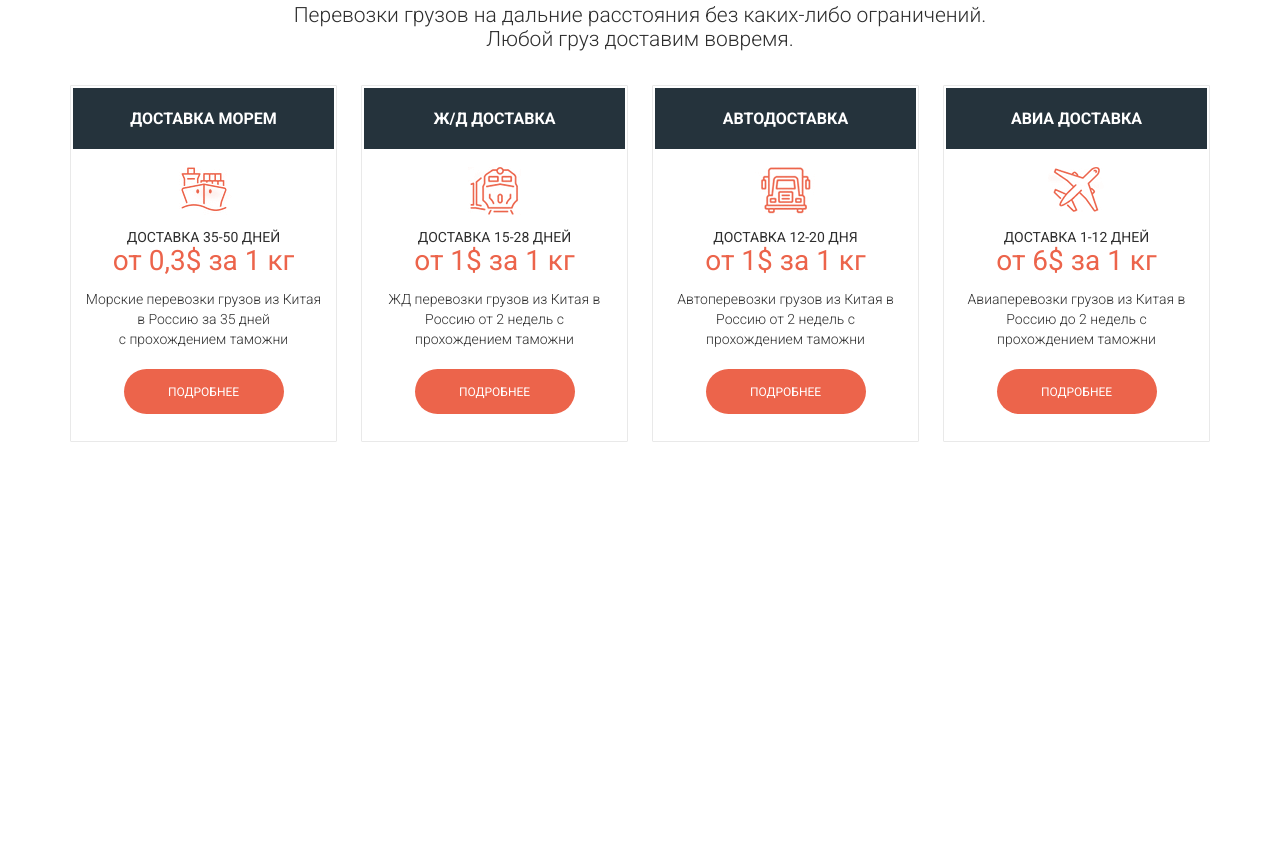
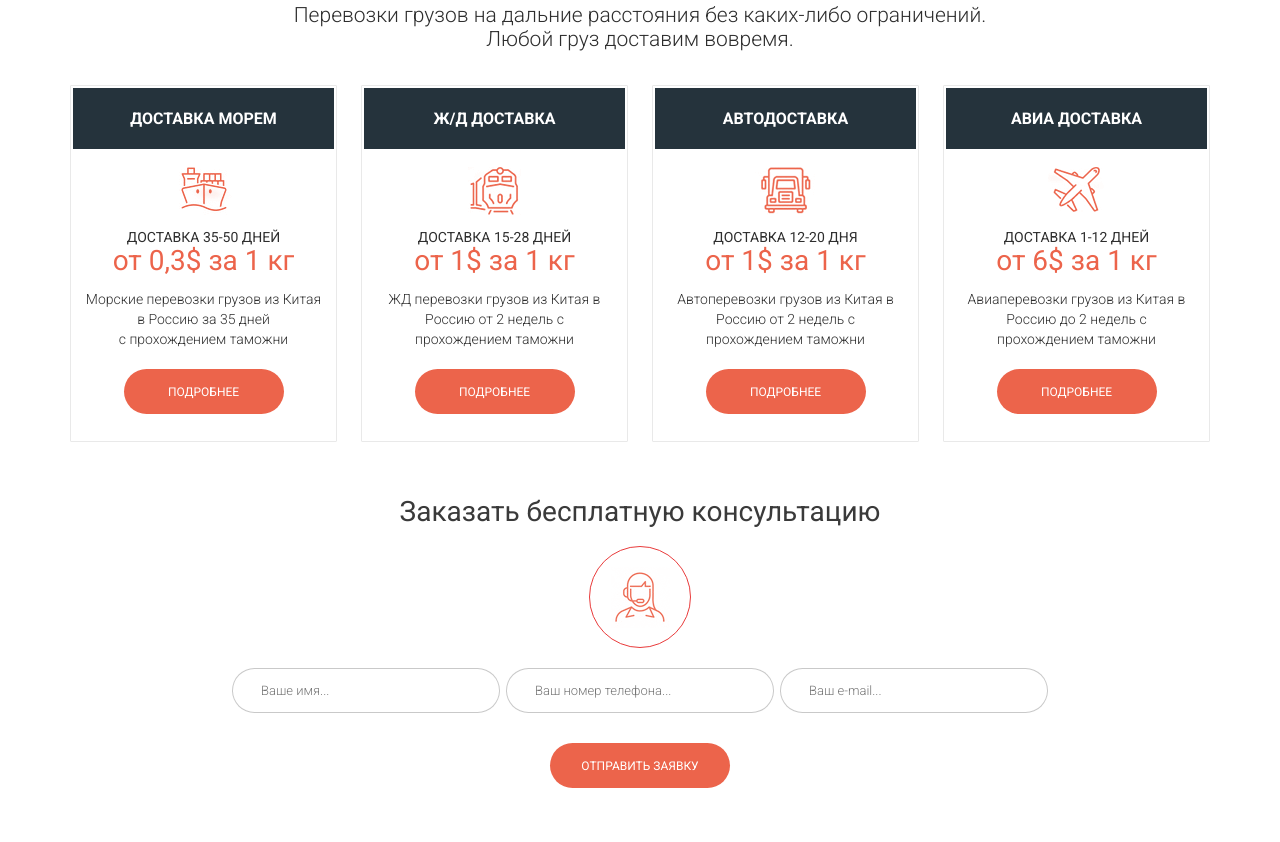
Before and after one commit to iSkep/global_opt, a website: page src/index.html in a window 1280 px wide. Shown: the part 2357-3199 px from the top of the page. Before the commit the page ends 2855 px from the top, so only its background shows below. Drawn offline with Linux system fonts and the light colour scheme.

Commit message:
Добавлена секция консультации, начальная форма

```diff
--- a/src/index.html
+++ b/src/index.html
@@ -206,6 +206,21 @@
             </div>
         </div>
     </section>
+    <section class="consultation">
+        <div class="container">
+            <h2 class="title-consultation">Заказать бесплатную консультацию</h2>
+            <div class="subsection__icon subsection__icon_orange-border">
+                <img src="icons/manager.png" alt="manager">
+            </div>
+            <form class="feed-form" action="#">
+                <input type="text" placeholder="Ваше имя...">
+                <input type="tel" placeholder="Ваш номер телефона...">
+                <input type="email" placeholder="Ваш e-mail...">
+                <div class="line-break"></div>
+                <button class="button button_submit">Отправить заявку</button>
+            </form>
+        </div>
+    </section>
 </body>
 
 </html>
--- a/src/sass/blocks/_buttons.sass
+++ b/src/sass/blocks/_buttons.sass
@@ -10,14 +10,17 @@
     line-height: 12px
     &:hover
         background-color: #dc5238
+    &:focus
+        outline: none
     &_large
-
         width: 230px
         height: 57px
         color: #ffffff
         font-size: 15px
         font-weight: 700
         line-height: 15px
+    &_submit
+        width: 180px
 
 .promo__button
     display: block
--- /dev/null
+++ b/src/sass/blocks/_consultation.sass
@@ -0,0 +1,2 @@
+.consultation
+    min-height: 344px
--- /dev/null
+++ b/src/sass/blocks/_forms.sass
@@ -0,0 +1,25 @@
+.feed-form
+    display: flex
+    justify-content: center
+    flex-wrap: wrap
+    input
+        width: 268px
+        height: 45px
+        padding: 17px 17px 17px 28px
+        margin-right: 6px
+        border: 1px solid rgba(0, 0, 0, 0.21)
+        background-color: #ffffff
+        border-radius: 24px
+        color: rgba(16, 16, 16, 0.7)
+        font-size: 13px
+        font-weight: 300
+        line-height: 13px
+        &:nth-child(3)
+            margin-right: 0
+        &:focus
+            outline: none
+            box-shadow: 0 0 3px #ec644b
+
+.line-break
+    flex-basis: 100%
+    height: 30px
--- a/src/sass/blocks/_subsections.sass
+++ b/src/sass/blocks/_subsections.sass
@@ -12,6 +12,8 @@
         align-items: center
         border: 1px solid #ffffff
         border-radius: 50%
+        &_orange-border
+            border-color: #e93b3b
     &__title
         margin-bottom: 10px
         text-align: center
--- a/src/sass/blocks/_titles.sass
+++ b/src/sass/blocks/_titles.sass
@@ -12,6 +12,14 @@
         margin: 20px auto 17px auto
         background-color: #ec644b
 
+.title-consultation
+    margin: 0 0 20px 0
+    text-align: center
+    color: #3a3a3a
+    font-size: 28px
+    font-weight: 400
+    line-height: 28px
+
 .subtitle
     text-align: center
     color: #2e2e2e
--- a/src/sass/style.sass
+++ b/src/sass/style.sass
@@ -12,3 +12,5 @@
 @import "blocks/description"
 @import "blocks/subsections"
 @import "blocks/price"
+@import "blocks/consultation"
+@import "blocks/forms"
```
Also changed, not shown: src/css/style.css, src/icons/manager.png (renamed from src/icons/price/manager.png).
